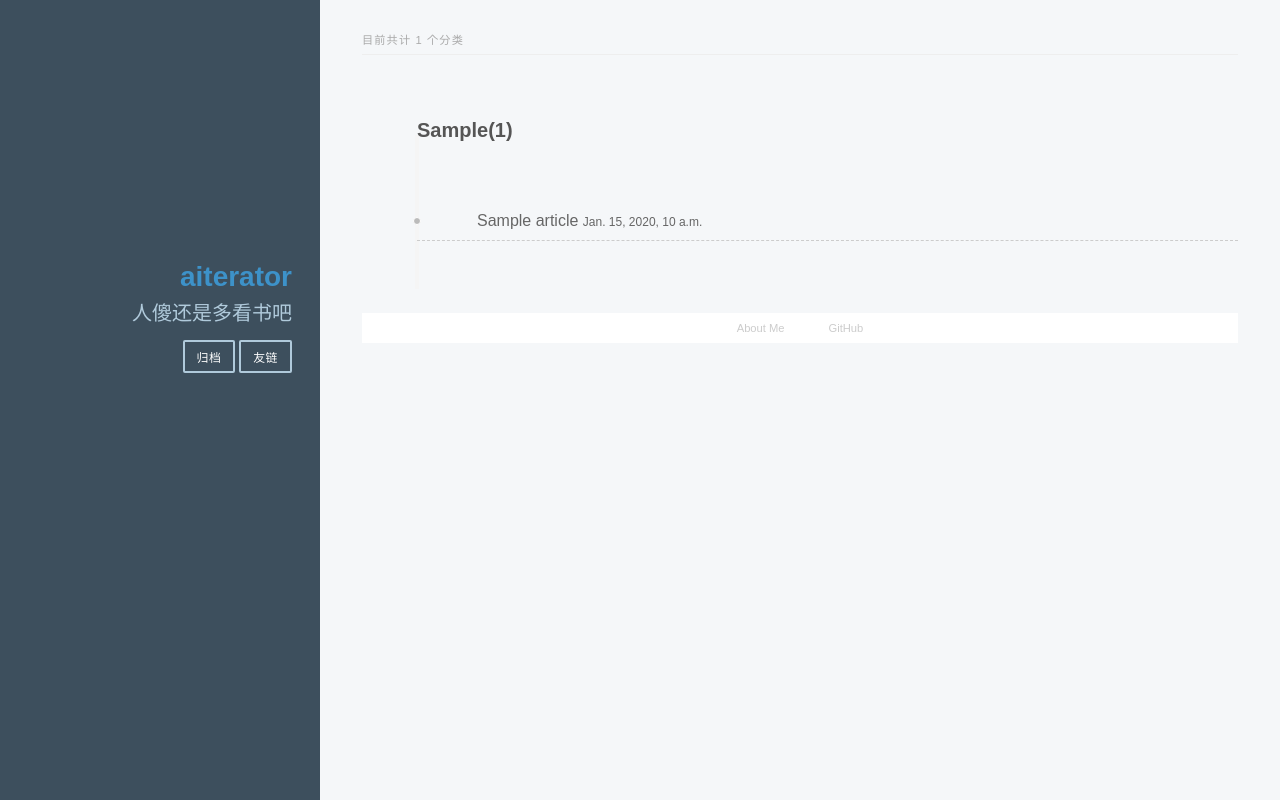
After one commit to aiterator/blog1.1, a Django app: page /get_all_tags in a window 1280 px wide. The commit adds this page. Run offline with Django 3.2, Linux system fonts and the light colour scheme; tables that the repository leaves empty hold one stand-in row (values such as "Sample post"); some libraries are stand-ins or nearby versions.

Commit message:
add tags_html

```diff
--- a/blog/views.py
+++ b/blog/views.py
@@ -37,3 +37,14 @@ def About_me(request):
 def Friend_link(request):
     links = FriendsLink.objects.first()
     return render(request, 'friend_link.html', {'title': '友链', 'links': links})
+
+def Get_all_tags(request):
+    tags_all = Tag.objects.all()
+    tags_all_detail = {}
+    for s in tags_all:
+        tags_all_detail[s] = s.article_set.all().order_by('-time')
+    return render(request, 'get_all_tags.html', {
+        'title': 'tags',
+        'how_many': tags_all.count(),
+        'tags_all_detail': tags_all_detail,
+    })
--- a/blog_one/settings.py
+++ b/blog_one/settings.py
@@ -81,7 +81,7 @@ DATABASES = {
         'ENGINE': 'django.db.backends.mysql',
         'NAME': 'blog_one',
         'USER': 'root',
-        'PASSWORD': '12348765',
+        'PASSWORD': 'password',
         'HOST': '',
         'PORT': '3306',
     }
@@ -125,6 +125,7 @@ USE_TZ = True
 # https://docs.djangoproject.com/en/1.11/howto/static-files/
 
 STATIC_URL = '/static/'
+STATIC_ROOT = "/home/zhangyu/MyProgram/blog_one/STATIC"
 STATICFILES_DIRS = [
     os.path.join(BASE_DIR, 'static'),
 ]
--- a/blog_one/urls.py
+++ b/blog_one/urls.py
@@ -23,4 +23,5 @@ urlpatterns = [
     url(r'^get_detail/(\d+)', Get_detail, name='get_detail'),
     url(r'^about/', About_me, name='about_me'),
     url(r'^friends_link/', Friend_link, name='friend_link'),
+    url(r'get_all_tags', Get_all_tags, name='get_all_tags'),
 ]
--- a/static/css/self.css
+++ b/static/css/self.css
@@ -8,3 +8,83 @@ pre{
 .codehilite{
     background: #272822;
 }
+
+
+body {
+    position: relative;
+    font-family: 'Monda', "PingFang SC", "Microsoft YaHei", sans-serif;
+    font-size: 14px;
+    line-height: 2;
+    color: #555;
+    background: #f5f7f9;
+}
+h2 {
+    font-size: 20px;
+}
+h1, h2, h3, h4, h5, h6 {
+    margin: 0;
+    padding: 0;
+    font-weight: bold;
+    line-height: 1.5;
+    font-family: 'Roboto Slab', 'Monda', "PingFang SC", "Microsoft YaHei", sans-serif;
+}
+.posts-collapse::after {
+    content: " ";
+    position: absolute;
+    top: 20px;
+    left: 0;
+    margin-left: -2px;
+    width: 4px;
+    height: 100%;
+    background: #f5f5f5;
+    z-index: -1;
+}
+.posts-collapse {
+    position: relative;
+    z-index: 1010;
+    margin-left: 55px;
+}
+.posts-collapse .collection-title {
+    position: relative;
+    margin: 60px 0;
+}
+.posts-collapse .post {
+    margin: 30px 0;
+}
+.posts-collapse .post-header {
+    position: relative;
+    transition-duration: 0.2s;
+    transition-timing-function: ease-in-out;
+    transition-delay: 0s;
+    transition-property: border;
+    border-bottom: 1px dashed #ccc;
+}
+.posts-collapse .post-title {
+    margin-left: 60px;
+    font-size: 16px;
+    font-weight: normal;
+    line-height: inherit;
+}
+.posts-collapse .post-title a {
+    color: #666;
+    border-bottom: none;
+}
+.posts-collapse .post-header::before {
+    content: " ";
+    position: absolute;
+    left: 0;
+    top: 12px;
+    width: 6px;
+    height: 6px;
+    margin-left: -4px;
+    background: #bbb;
+    border-radius: 50%;
+    border: 1px solid #fff;
+    transition-duration: 0.2s;
+    transition-timing-function: ease-in-out;
+    transition-delay: 0s;
+    transition-property: background;
+}
+.post-title-link .time{
+  font-size: 12px;
+}
--- a/templates/base.html
+++ b/templates/base.html
@@ -21,7 +21,7 @@
             <nav class="nav">
                 <ul class="nav-list">
                     <li class="nav-item">
-                        <a class="pure-button" href="#">归档</a>
+                        <a class="pure-button" href="{% url 'get_all_tags' %}">归档</a>
                     </li>
                     <li class="nav-item">
                         <a class="pure-button" href="{% url 'friend_link' %}">友链</a>
--- /dev/null
+++ b/templates/get_all_tags.html
@@ -0,0 +1,32 @@
+{% extends "base.html" %}
+{% load custom_markdown %}
+{% block content %}
+
+<div>
+    <!-- A wrapper for all the blog posts -->
+    <div class="posts">
+    <h1 class="content-subhead">目前共计 {{ how_many }} 个分类</h1>
+    <!-- A single blog post -->
+    <section class="posts-collapse">
+        {% for key_tag_detail, value_tag_detail in tags_all_detail.items %}
+            <div class="collection-title">
+            <h2>{{ key_tag_detail }}({{ value_tag_detail|length }})</h2>
+            </div>
+            {% for detail in value_tag_detail %}
+                <article class="post post-type-normal">
+                    <header class="post-header">
+                        <h1 class="post-title">
+                        <a href="#" class="post-title-link">
+                          <span>{{ detail }}</span>
+                          <span class="time">{{ detail.time }}</span>
+                        </a>
+                        </h1>
+                    </header>
+                </article>
+            {% endfor %}
+        {% endfor %}
+    </section>
+    </div>
+</div>
+
+{% endblock %}
```
Also changed, not shown: 3 other files.
